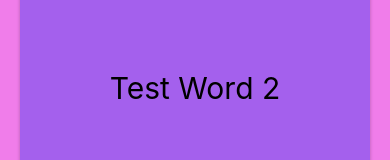
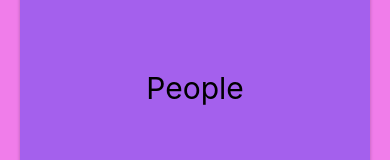
Before and after one commit to luke-grayland/DescribeTheWord, a React Native app: screen /Category in a window 390 px wide. Shown: the part 366-526 px from the top of the page. Built offline with nearby package versions, Linux system fonts and the light colour scheme.

Commit message:
category context created

```diff
--- a/App.js
+++ b/App.js
@@ -7,31 +7,32 @@ import CategoryScreen from "./screens/CategoryScreen/CategoryScreen";
 import LoadingScreen from "./screens/LoadingScreen/LoadingScreen";
 import PlayScreen from "./screens/PlayScreen/PlayScreen";
 import ResultsScreen from "./screens/ResultsScreen/ResultsScreen";
-import {useState} from "react";
+import React, {createContext, useState} from "react";
+import { CategoryProvider } from "./context/CategoryContext";
 
 const Stack = createNativeStackNavigator();
 
 export default function App() {
 
-    const [scoreCounter, setScoreCounter] = useState(0)
+    // const [scoreCounter, setScoreCounter] = useState(0)
 
     return (
+        <CategoryProvider>
             <NavigationContainer>
                 <Stack.Navigator intialRouteName="Home" screenOptions={{headerTitleAlign: 'center'}}>
                     <Stack.Screen name="Home" component={HomeScreen}/>
                     <Stack.Screen name="Info" component={InfoScreen}/>
-                <Stack.Screen name="Category" component={CategoryScreen}/>
+                    <Stack.Screen name="Category"
+                                  component={CategoryScreen}/>
                     <Stack.Screen name="Loading" component={LoadingScreen}/>
                     <Stack.Screen name="Play"
-                              component={PlayScreen}
-                              scoreCounter={scoreCounter}
-                              setScoreCounter={setScoreCounter}/>
+                                  component={PlayScreen}/>
                     <Stack.Screen name="Results"
-                              component={ResultsScreen}
-                              scoreCounter={scoreCounter}/>
+                                  component={ResultsScreen}/>
                 </Stack.Navigator>
             </NavigationContainer>
-    );
+        </CategoryProvider>
+    )
 }
 
 const styles = StyleSheet.create({
--- a/components/CorrectButton/CorrectButton.js
+++ b/components/CorrectButton/CorrectButton.js
@@ -1,4 +1,4 @@
-import React from 'react';
+import React, {useState} from 'react';
 import {View, TouchableOpacity, Image, Vibration} from "react-native";
 import {CorrectButtonStyles} from "./CorrectButtonStyles";
 import {GenericStyles} from "../../resources/GenericStyles";
@@ -6,9 +6,11 @@ import AppConstants from "../../resources/AppConstants";
 
 const CorrectButton = ({ scoreCounter, setScoreCounter }) => {
 
+
     const click = () => {
         Vibration.vibrate(AppConstants.VIBRATION_TIME)
         setScoreCounter(scoreCounter + 1)
+        console.log(scoreCounter)
     }
 
     return (
--- /dev/null
+++ b/context/CategoryContext.js
@@ -0,0 +1,29 @@
+import React, {createContext, useContext, useState} from 'react'
+
+const CategoryContext = createContext()
+const SetCategoryContext = createContext()
+
+export function useCategory() {
+    return useContext(CategoryContext)
+}
+
+export function useSetCategory() {
+    return useContext(SetCategoryContext)
+}
+
+export function CategoryProvider({ children }) {
+
+    const [category, setCategory] = useState("toast category")
+
+    function updateCategory(category) {
+        setCategory(category)
+    }
+
+    return (
+        <CategoryContext.Provider value={category}>
+            <SetCategoryContext.Provider value={updateCategory}>
+                {children}
+            </SetCategoryContext.Provider>
+        </CategoryContext.Provider>
+    )
+}
--- a/resources/AppConstants.js
+++ b/resources/AppConstants.js
@@ -14,7 +14,13 @@ const AppConstants = {
     BORDER_RADIUS_SMALL: 5,
 
     //UI
-    VIBRATION_TIME: 50
+    VIBRATION_TIME: 50,
+
+    //Categories
+    CATEGORY_OBJECT: 'Object',
+    CATEGORY_PEOPLE: 'People',
+    CATEGORY_WORLD: 'World',
+
 
 
 }
--- a/screens/CategoryScreen/CategoryScreen.js
+++ b/screens/CategoryScreen/CategoryScreen.js
@@ -1,4 +1,4 @@
-import React, {useEffect, useState} from 'react';
+import React, {useEffect, useState, useContext} from 'react';
 import {View, Text} from "react-native";
 import Title from '/Users/lukegrayland/Projects/DescribeTheWord/components/Title/Title.js';
 import PlayStartButton from "../../components/PlayStartButton/PlayStartButton";
@@ -8,41 +8,45 @@ import Fonts from "../../resources/Fonts";
 import {TitleStyles} from "../../components/Title/TitleStyles";
 import {CategoryScreenStyles} from "./CategoryScreenStyles";
 import {GenericStyles} from "../../resources/GenericStyles";
+import {useCategory, useSetCategory} from "../../context/CategoryContext";
 
-const CategoryScreen = ({navigation}) => {
+const CategoryScreen = ({ navigation }) => {
+
+    const category = useCategory()
+    const updateCategory = useSetCategory()
 
     let allCategories = {
-        1: 'Test Word 1',
-        2: 'Test Word 2',
-        3: 'Test Word 3'
+        1: AppConstants.CATEGORY_OBJECT,
+        2: AppConstants.CATEGORY_PEOPLE,
+        3: AppConstants.CATEGORY_WORLD
     }//fetch categories from DB once integrated
 
-    const [category, setCategory] = useState('Object')
-
     useEffect(() => {
-        let randomIndex = Math.floor(Math.random() * Object.keys(allCategories).length) + 1;
-        setCategory((allCategories)[randomIndex])
+        let randomIndex = Math.floor(Math.random() * Object.keys(allCategories).length) + 1
+        updateCategory((allCategories)[randomIndex])
     }, [])
-
-
-
-
-
 
     return (
         <View style={CategoryScreenStyles.categoryScreenView}>
             <View style={{...TitleStyles.titleView, ...CategoryScreenStyles.categoryScreenSection}}>
-                <Title title={AppConstants.CATEGORY_SCREEN_HEADER} fontSize={Fonts.H2_FONT_SIZE} style={TitleStyles.title}/>
+                <Title title={AppConstants.CATEGORY_SCREEN_HEADER}
+                       fontSize={Fonts.H2_FONT_SIZE}
+                       style={TitleStyles.title}/>
             </View>
             <View style={{
                 ...CategoryScreenStyles.categoryScreenSection,
                 ...CategoryScreenStyles.categoryWordResult,
                 ...GenericStyles.shadow
             }}>
-                <Text style={CategoryScreenStyles.text}>{category}</Text>
+
+                <Text style={CategoryScreenStyles.text}> {category} </Text>
+
             </View>
             <View style={CategoryScreenStyles.categoryScreenSection}>
-                <PlayStartButton label={"Start"} navigation={navigation} target={RouteNames.LOADING_SCREEN} style={CategoryScreenStyles.categoryScreenSection}/>
+                <PlayStartButton label={"Start"}
+                                 navigation={navigation}
+                                 target={RouteNames.LOADING_SCREEN}
+                                 style={CategoryScreenStyles.categoryScreenSection}/>
             </View>
         </View>
     )
```
Also changed, not shown: 1 other file (tests, documents, lock files or other folders). Lines whose indentation alone changed are shown as unchanged.
